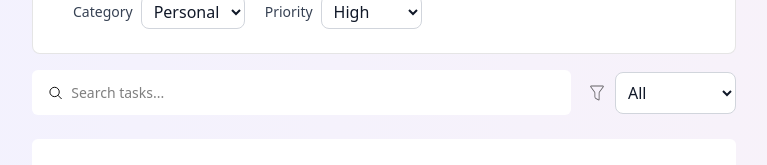
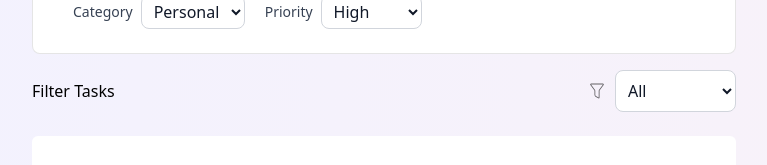
Before and after one commit to AbdullahProjects/Task-Management-Project--Redux-Toolkit-, a React (Vite) app: page / in a window 1280 px wide. Shown: the part 278-443 px from the top of the page, without its empty margins (256-1023 px from the left). Built offline with nearby package versions, Linux system fonts and the light colour scheme; the HTML template or start-up script is replaced by a standard one.

Commit message:
add filter task heading

```diff
--- a/src/components/SearchTasks.jsx
+++ b/src/components/SearchTasks.jsx
@@ -21,7 +21,7 @@ const SearchTasks = () => {
   return (
     <div className="search-task mt-4 w-full flex flex-row items-center gap-4">
       {/* Input Field for Search Tasks*/}
-      <div className="search-input-field w-full bg-white flex flex-row items-center gap-2 rounded-md py-3 px-4">
+      {/* <div className="search-input-field w-full bg-white flex flex-row items-center gap-2 rounded-md py-3 px-4">
         <IoSearchOutline />
         <input
           type="text"
@@ -29,7 +29,8 @@ const SearchTasks = () => {
           onChange={(v) => dispatch(searchTasks(v.target.value))}
           className="w-full text-[14px] font-medium focus:outline-none placeholder:text-black-400 placeholder:font-normal bg-transparent"
         />
-      </div>
+      </div> */}
+      <h1 className="w-full text-[16px] font-medium">Filter Tasks</h1>
       {/* Filter Tasks */}
       <div className="filter-tasks flex flex-row items-center gap-2">
         <CiFilter className="text-[20px] text-black/60" />
```
